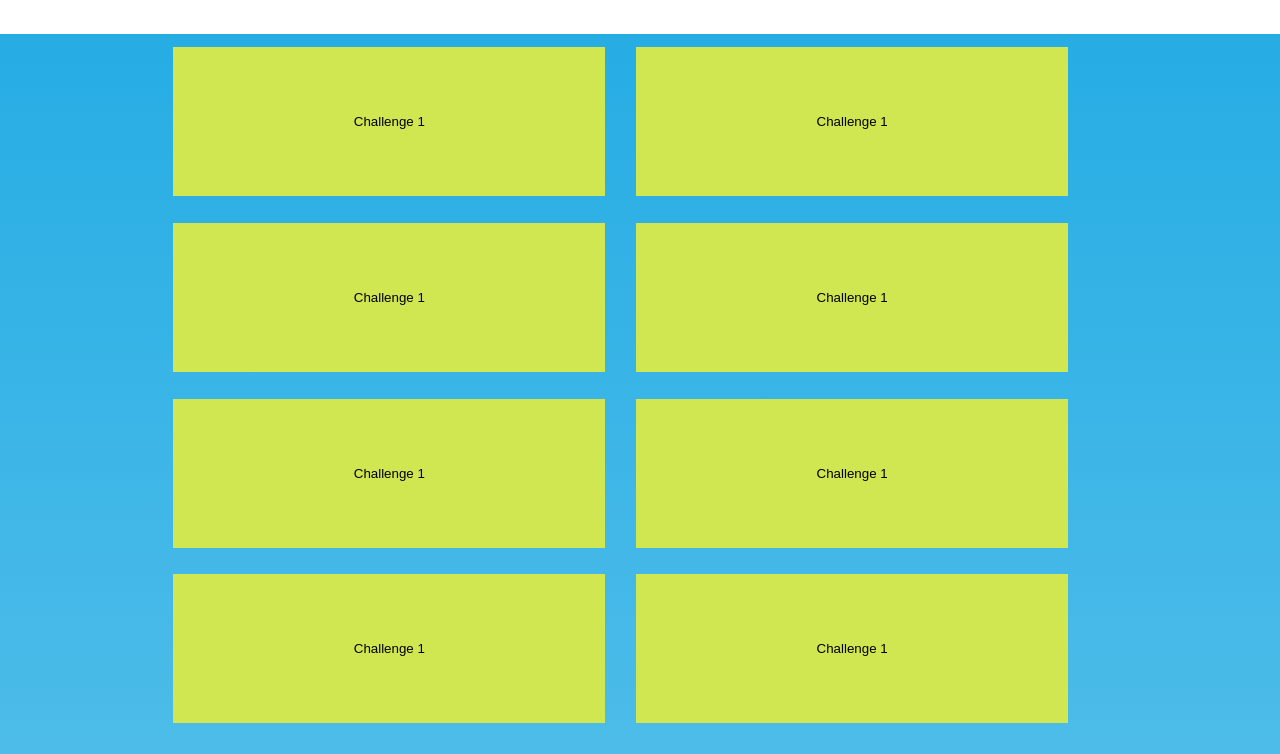
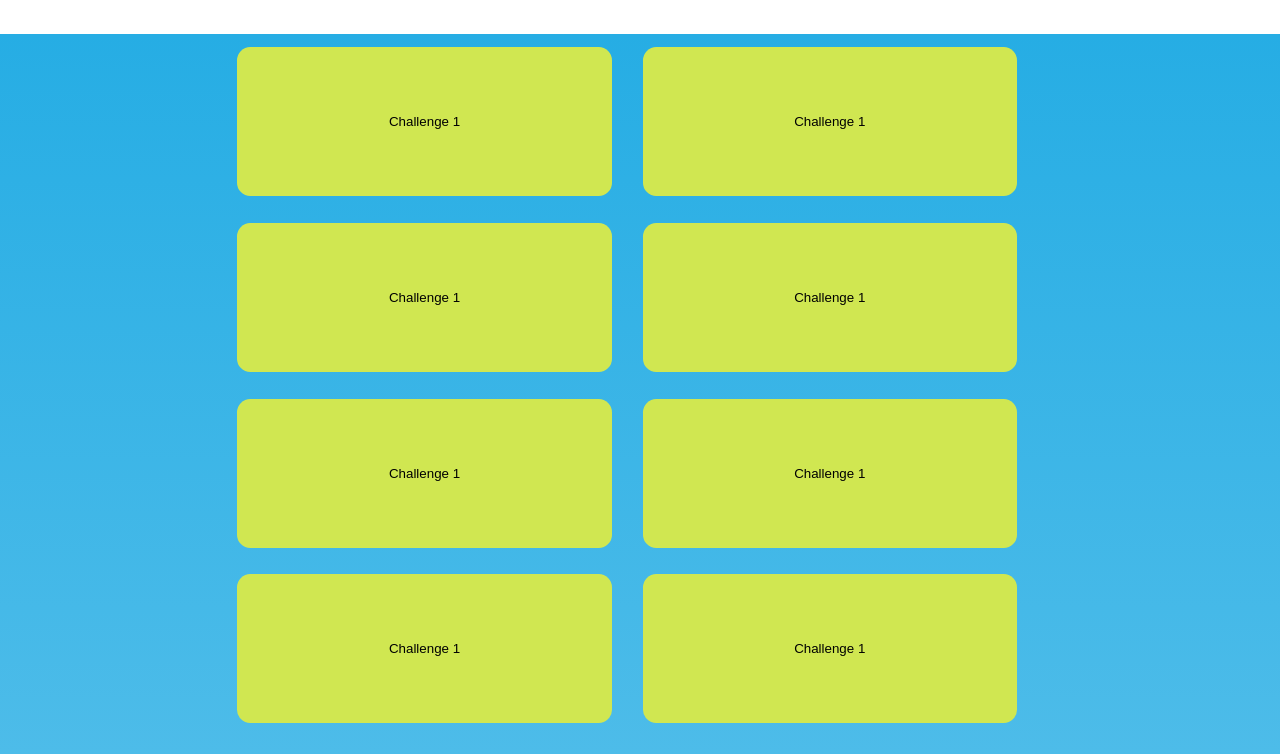
Before and after one commit to AndrewMoll/SVIChallenge, a website: page index.html in a window 1280 px wide. Shown: the part 46-800 px from the top of the page. Drawn offline with Linux system fonts and the light colour scheme.

Commit message:
size changes

```diff
--- a/css/default.css
+++ b/css/default.css
@@ -40,7 +40,7 @@ margin: 0;
 #button-container
 {
     position:relative;
-    width:75%;
+    width:65%;
     height:90%;
     margin: 0 auto;
 
@@ -72,4 +72,8 @@ button {
     width:45%;
     height:23%;
     margin: 1em;
+  -webkit-border-radius: 1em;
+  -moz-border-radius: 1em;
+ border-radius: 1em;
+
 }
```
